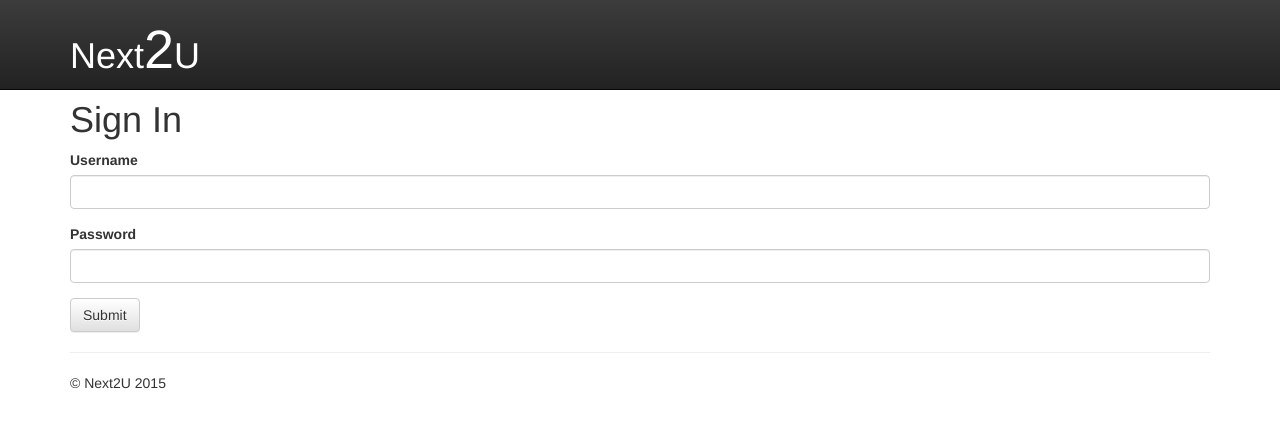
After one commit to sldhana-zz/WomenUp, a Django app: page /signin/ in a window 1280 px wide. The commit adds this page. Shown: the top 428 px of the page. Run offline with Django 3.2, Linux system fonts and the light colour scheme; some libraries are stand-ins or nearby versions.

Commit message:
Signin pages

```diff
--- a/Next2U/static/css/index.css
+++ b/Next2U/static/css/index.css
@@ -1,4 +1,4 @@
-#main-container { margin-top: 60px; }
+#main-container { margin-top: 80px; }
 .logo{
     color: #fff;
 }
--- a/Next2U/templates/Next2U/index.html
+++ b/Next2U/templates/Next2U/index.html
@@ -32,7 +32,7 @@
                                     <div class="clearfix"></div>
                                     <br /><br /><br />
 
-                                        <a href="/signin" class="btn btn-lg btn-danger">Sign In</a>
+                                        <a href="/signin?type=agency" class="btn btn-lg btn-danger">Sign In</a>
                                         <a href="/agencyRegistration" class="btn btn-warning">Register</a>
 
                                 </div>
@@ -58,7 +58,7 @@
                                     </ul>
                                     <div class="clearfix"></div>
                                     <br /><br /><br />
-                                    <a href="signin" class="btn btn-lg btn-danger">Sign In</a>
+                                    <a href="signin?type=mentor" class="btn btn-lg btn-danger">Sign In</a>
                                     <a href="/mentorRegistration" class="btn btn-warning">Register</a>
                                 </div>
 
--- /dev/null
+++ b/Next2U/templates/Next2U/signin.html
@@ -0,0 +1,22 @@
+{% extends 'base.html' %}
+
+{% block title %} We need your skills {% endblock %}
+
+{% block content %}
+    <h1>Sign In </h1>
+
+    <div class="form-group">
+        <label for="Username">Username</label>
+        <input type="text" class="form-control" name="Username">
+    </div>
+
+     <div class="form-group">
+        <label for="Password">Password</label>
+        <input type="password" class="form-control" name="Password">
+    </div>
+
+
+    <button type="submit" class="btn btn-default">Submit</button>
+    </form>
+
+{% endblock %}
--- a/Next2U/templates/base.html
+++ b/Next2U/templates/base.html
@@ -59,6 +59,7 @@
 
 
 <!-- Latest compiled and minified JavaScript -->
+<script src="https://ajax.googleapis.com/ajax/libs/jquery/1.11.3/jquery.min.js"></script>
 <script src="https://maxcdn.bootstrapcdn.com/bootstrap/3.3.5/js/bootstrap.min.js"></script>
 
 </body>
--- a/Next2U/views.py
+++ b/Next2U/views.py
@@ -12,6 +12,12 @@ def agencyRegistrationDisplay(request):
 
 def mentorRegistrationDisplay(request):
     return render(request, 'Next2U/mentor.html')
+
+def mentorSuccessDisplay(request):
+    return render(request, 'Next2U/mentorSuccess.html')
+
+def signinDisplay(request):
+    return render(request, 'Next2U/signin.html')
 
 def agencyRegistrationPost(request):
     agencySaved=Agency(
--- a/WomenUp/urls.py
+++ b/WomenUp/urls.py
@@ -25,4 +25,6 @@ urlpatterns = [
     url(r'^agencyRegistration/$', 'Next2U.views.agencyRegistrationDisplay'),
     url(r'^mentorRegistration/$', 'Next2U.views.mentorRegistrationDisplay'),
     url(r'^agencyRegistrationPost', 'Next2U.views.agencyRegistrationPost'),
+    url(r'^mentorSuccess/$', 'Next2U.views.mentorSuccessDisplay'),
+    url(r'^signin/$', 'Next2U.views.signinDisplay'),
 ]
```
Also changed, not shown: Next2U/templates/Next2U/mentorSuccess.html (added, +28 -0 lines).
